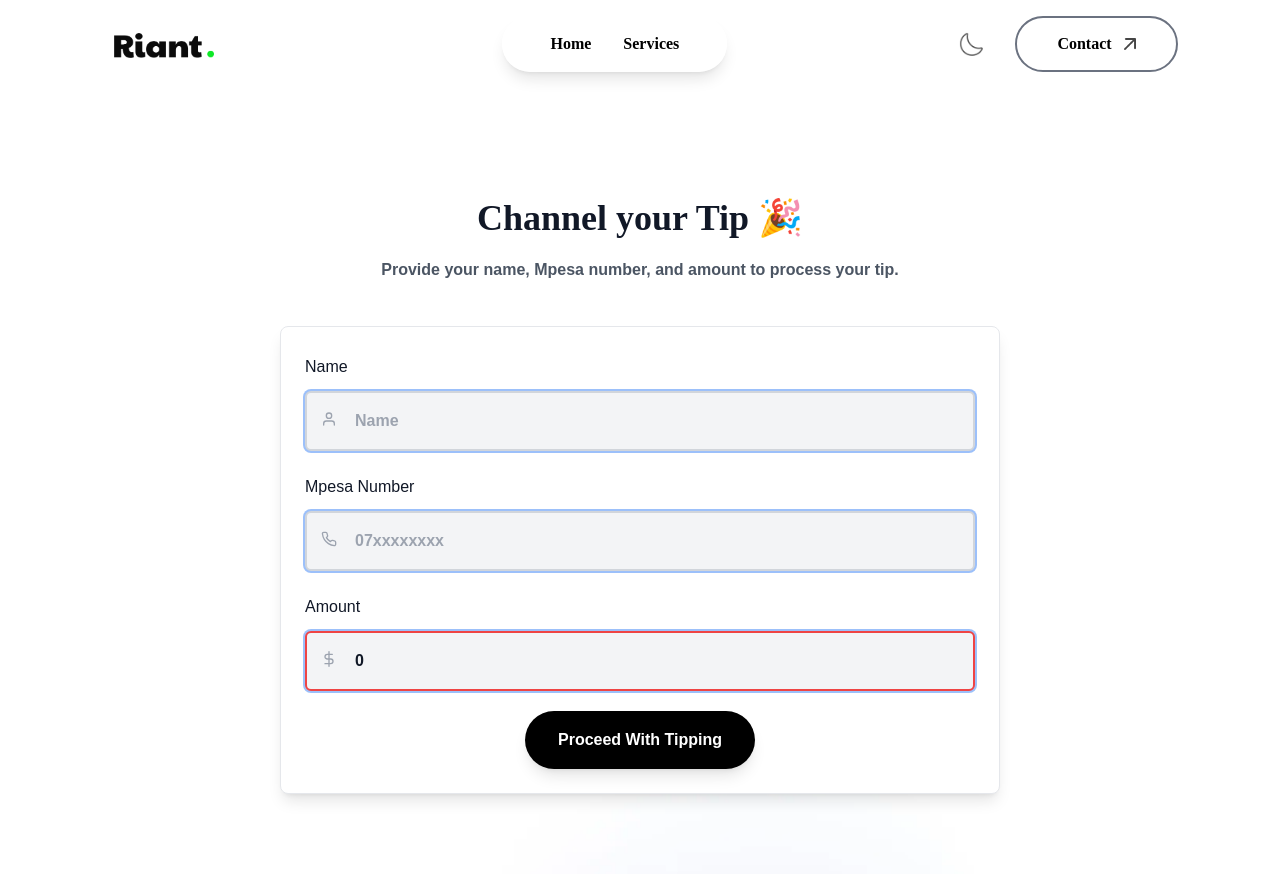
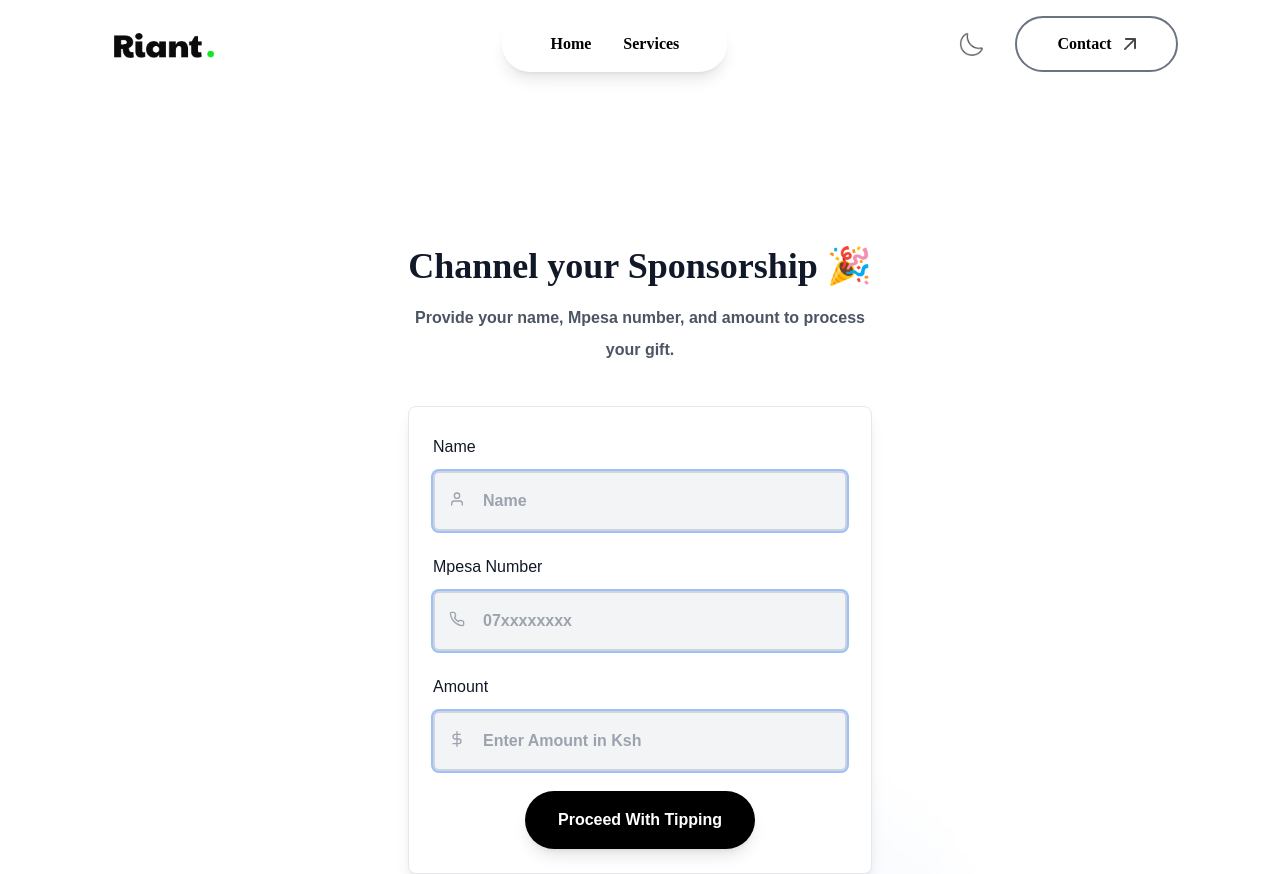
Before and after one commit to brianriant/brianriant_portfolio, a Next.js app: page /payments in a window 1280 px wide. Built offline with nearby package versions, Linux system fonts and the light colour scheme; a web font is replaced by a local one.

Commit message:
update yarn.lock

```diff
--- a/app/payments/components/paymentForm.jsx
+++ b/app/payments/components/paymentForm.jsx
@@ -24,7 +24,7 @@ const PaymentForm = () => {
   const [formData, setFormData] = useState({
     mpesa_phone: "",
     name: "",
-    amount: 0,
+    amount: Number,
   });
 
   const {
@@ -49,13 +49,13 @@ const PaymentForm = () => {
       whileInView={{ opacity: 1 }}
       transition={{ duration: 1 }}
       id="payment"
-      className="w-full max-w-3xl mx-auto px-6 py-16 scroll-mt-20 font-bold">
+      className="w-full max-w-lg mx-auto  px-6 lg:pt-32 pt-48 scroll-mt-20 font-bold">
       <motion.h2
         initial={{ opacity: 0, y: -20 }}
         whileInView={{ opacity: 1, y: 0 }}
         transition={{ duration: 0.5, delay: 0.5 }}
         className="text-center text-4xl font-Ovo text-gray-900 dark:text-white">
-        Channel your Tip 🎉
+        Channel your Sponsorship 🎉
       </motion.h2>
 
       <motion.p
@@ -63,7 +63,7 @@ const PaymentForm = () => {
         whileInView={{ opacity: 1 }}
         transition={{ duration: 0.5, delay: 0.7 }}
         className="mb-10 text-center max-w-xl mx-auto mt-4 text-gray-600 dark:text-gray-300">
-        Provide your name, Mpesa number, and amount to process your tip.
+        Provide your name, Mpesa number, and amount to process your gift.
       </motion.p>
 
       <motion.div
@@ -93,7 +93,7 @@ const PaymentForm = () => {
                   setFormData({ ...formData, name: e.target.value })
                 }
                 className={`block w-full pl-12 pr-4 py-3 border-2 rounded-md text-gray-900 dark:text-white bg-gray-100 dark:bg-gray-800
-                  caret-green-500
+
                   ring-2
                   transition-all duration-200 focus:border-green-500 focus:outline-none focus:ring-green-500
                   ${errors.name ? "border-red-500" : "border-gray-300"}`}
@@ -121,9 +121,10 @@ const PaymentForm = () => {
                 }
                 className={`block w-full pl-12 pr-4 py-3 border-2 rounded-md text-gray-900 dark:text-white bg-gray-100 dark:bg-gray-800
                   ring-2
-                  caret-green-500
+
                   transition-all duration-200 focus:border-green-500 focus:outline-none focus:ring-green-500
-                  ${errors.mpesa_number ? "border-red-500" : "border-gray-300"
+                  ${
+                    errors.mpesa_number ? "border-red-500" : "border-gray-300"
                   }`}
               />
               <p className="text-red-500 text-sm mt-1">
@@ -142,7 +143,7 @@ const PaymentForm = () => {
               <input
                 {...register("amount")}
                 type="number"
-                placeholder="Enter amount"
+                placeholder="Enter Amount in Ksh"
                 value={formData.amount}
                 onChange={(e) =>
                   setFormData({ ...formData, amount: e.target.value })
```
Also changed, not shown: 1 other file (tests, documents, lock files or other folders).
